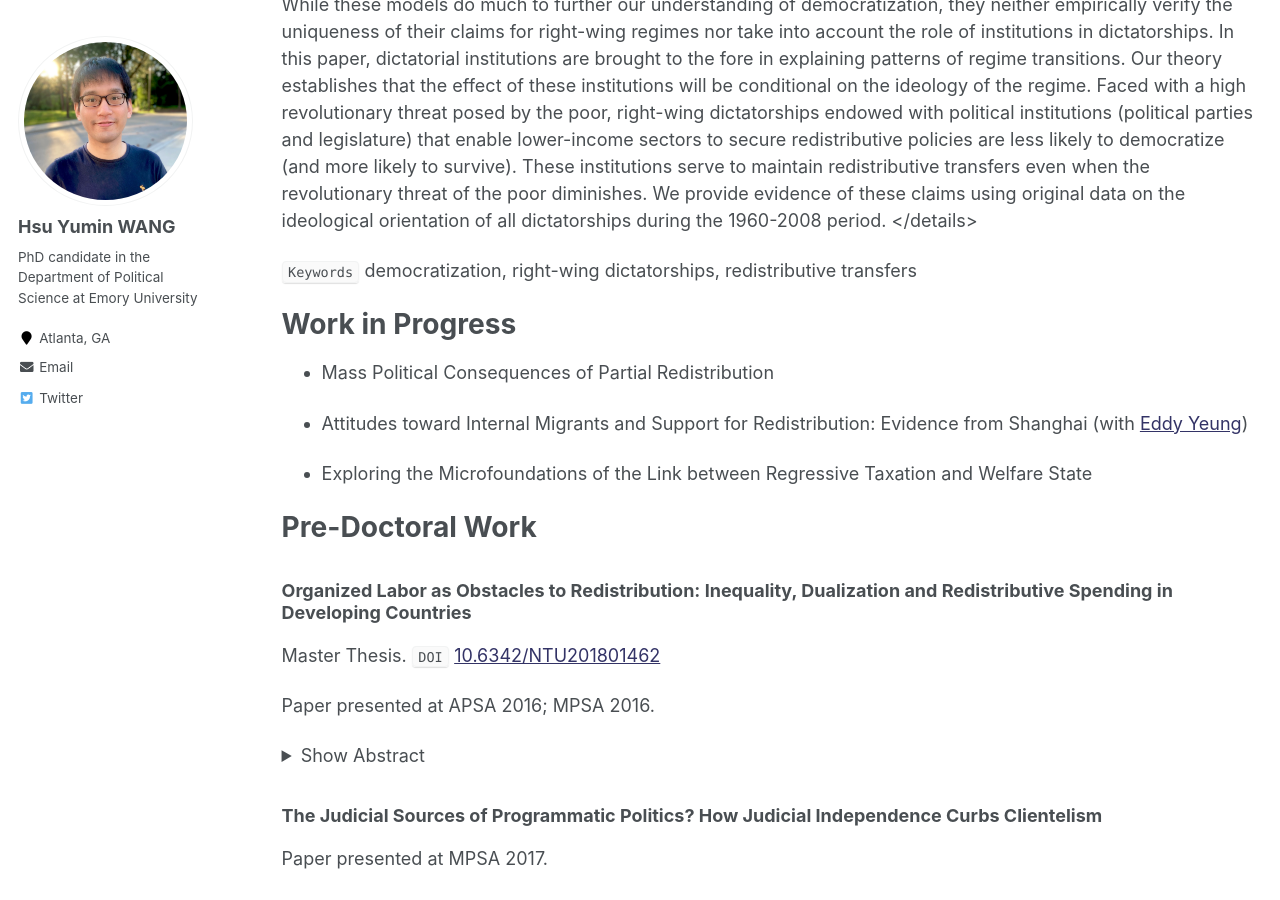
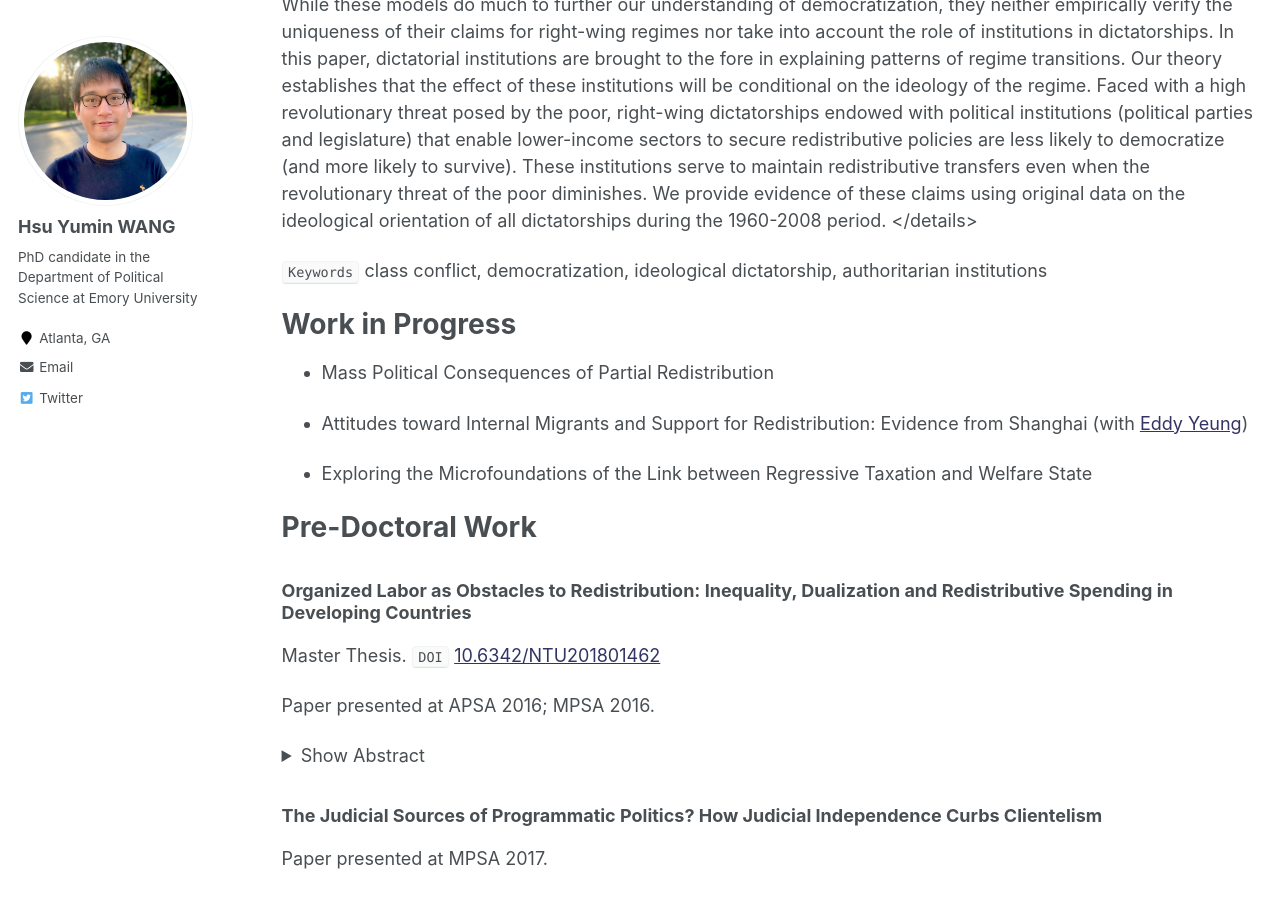
Before and after one commit to hsuyumin/hsuyumin.github.io, a Jekyll site: the page built from _pages/publications.md, in a window 1280 px wide and 900 px high, scrolled down 1388 px. Built offline with Jekyll 4.4.1, drawn with Linux system fonts in a browser that asks for light colours.

Commit message:
Update publications.md

```diff
--- a/_pages/publications.md
+++ b/_pages/publications.md
@@ -36,7 +36,7 @@ Paper presented at [ECPR 2020](https://ecpr.eu/Events/Event/PaperDetails/55046).
 `Abstract` How does the ideology and institutional organization of authoritarian regimes affect processes of democratization? Class-based analyses of democratic transitions focus on how the poor mobilize against the rich to press for democratization under right-wing authoritarian regimes (Boix 2003, Acemoglu and Robinson 2006). While these models do much to further our understanding of democratization, they neither empirically verify the uniqueness of their claims for right-wing regimes nor take into account the role of institutions in dictatorships. In this paper, dictatorial institutions are brought to the fore in explaining patterns of regime transitions. Our theory establishes that the effect of these institutions will be conditional on the ideology of the regime. Faced with a high revolutionary threat posed by the poor, right-wing dictatorships endowed with political institutions (political parties and legislature) that enable lower-income sectors to secure redistributive policies are less likely to democratize (and more likely to survive). These institutions serve to maintain redistributive transfers even when the revolutionary threat of the poor diminishes. We provide evidence of these claims using original data on the ideological orientation of all dictatorships during the 1960-2008 period.
 </details>
 
-`Keywords` democratization, right-wing dictatorships, redistributive transfers
+`Keywords` class conflict, democratization, ideological dictatorship, authoritarian institutions
 
 
 # Work in Progress
```
